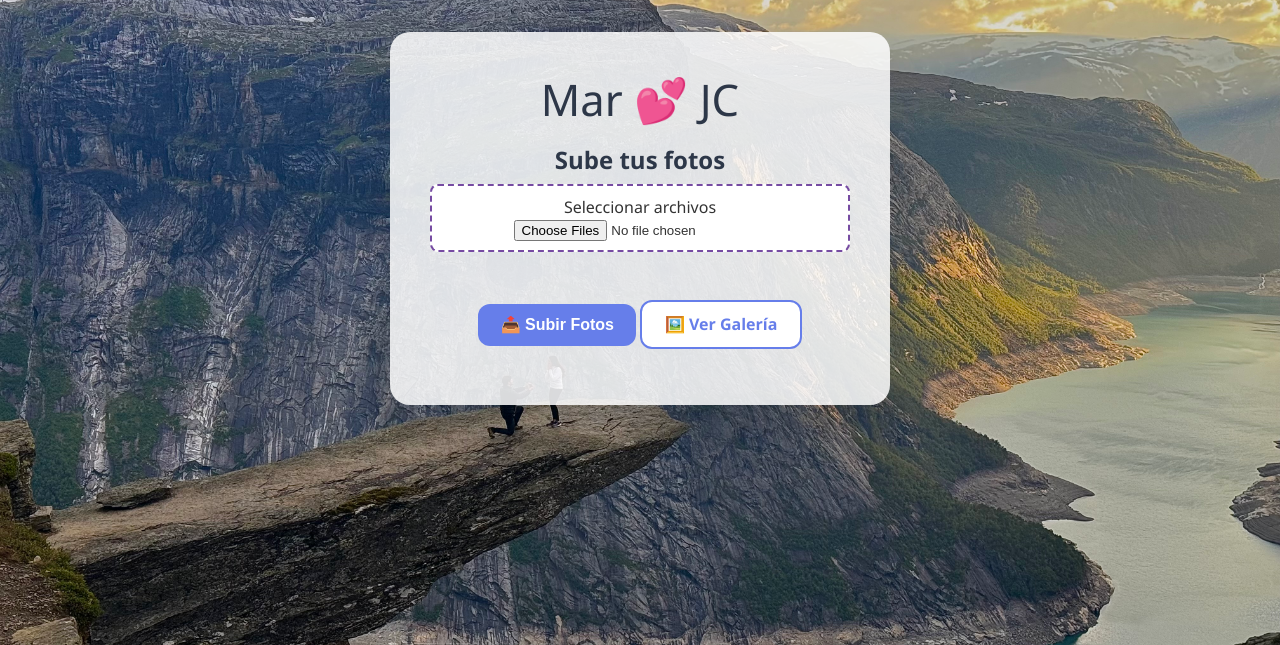
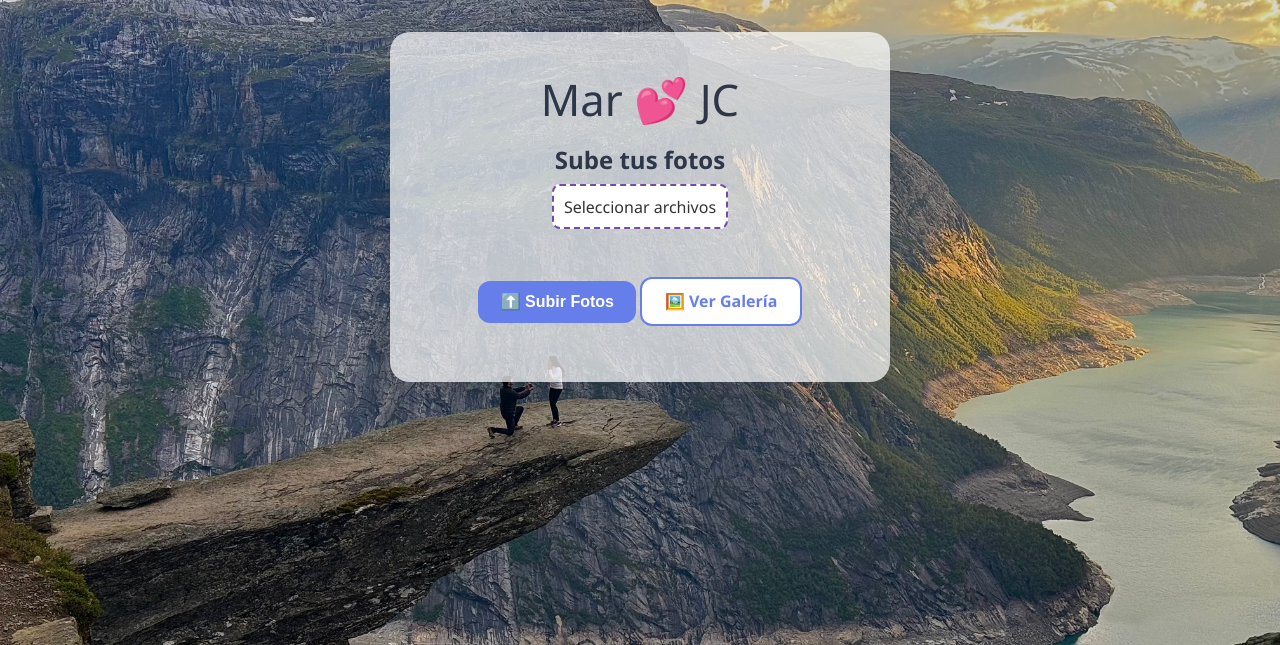
Before and after one commit to Nanrehr/fotos-boda, a Flask app: page / in a window 1280 px wide. Shown: the top 645 px of the page. Run offline with Flask 3, Linux system fonts and the light colour scheme.

Commit message:
Actualizar upload.html yaaaa

```diff
--- a/templates/upload.html
+++ b/templates/upload.html
@@ -16,7 +16,7 @@
     }
 
     .header {
-      background: rgba(255,255,255,0.85); /* Más opaco para mejor visibilidad */
+      background: rgba(255,255,255,0.7);
       border-radius: 20px;
       padding: 2.5rem;
       max-width: 500px;
@@ -48,9 +48,12 @@
       text-align: center;
       border: 2px dashed #764ba2;
       cursor: pointer;
+      display: inline-block;
       margin-bottom: 1rem;
-      display: inline-block;
-      width: 100%;
+    }
+
+    .custom-file-label input {
+      display: none;
     }
 
     .btn {
@@ -70,7 +73,6 @@
     .btn-primary {
       background: #667eea;
       color: #fff;
-      margin-top: 1rem;
     }
 
     .btn-secondary {
@@ -114,31 +116,24 @@
 
     <label class="custom-file-label">
       Seleccionar archivos
-      <input type="file" id="fotos" accept="image/*" multiple onchange="previsualizar()" />
+      <input type="file" id="fotos" accept="image/*" multiple onchange="mostrarPrevisualizacion()" />
     </label>
 
     <div class="preview" id="preview"></div>
 
-    <button class="btn btn-primary" onclick="subirFotos()">📤 Subir Fotos</button>
-
+    <button class="btn btn-primary" onclick="subirFotos()">⬆️ Subir Fotos</button>
     <a href="/gallery" class="btn btn-secondary">🖼️ Ver Galería</a>
 
     <div class="messages" id="mensajes"></div>
   </section>
 
   <script>
-    let archivosSeleccionados = [];
-
-    function previsualizar() {
+    function mostrarPrevisualizacion() {
       const input = document.getElementById('fotos');
       const preview = document.getElementById('preview');
-      const mensajes = document.getElementById('mensajes');
-      archivosSeleccionados = Array.from(input.files);
+      preview.innerHTML = '';
 
-      preview.innerHTML = '';
-      mensajes.innerHTML = '';
-
-      archivosSeleccionados.forEach(file => {
+      Array.from(input.files).forEach(file => {
         const reader = new FileReader();
         reader.onload = e => {
           const img = document.createElement('img');
@@ -150,31 +145,32 @@
     }
 
     function subirFotos() {
+      const input = document.getElementById('fotos');
       const mensajes = document.getElementById('mensajes');
+      const files = input.files;
 
-      if (archivosSeleccionados.length === 0) {
-        mensajes.innerHTML = '<span class="error">❗️ No has seleccionado fotos</span>';
+      if (!files.length) {
+        mensajes.innerHTML = '<span class="error">❗Selecciona al menos una foto</span>';
         return;
       }
 
-      mensajes.innerHTML = '⌛ Subiendo fotos...';
+      const formData = new FormData();
+      Array.from(files).forEach(file => formData.append('fotos', file));
+      mensajes.innerHTML = '<span class="info">⌛ Subiendo fotos...</span>';
 
-      let subidas = 0;
-      archivosSeleccionados.forEach((file, index) => {
-        const individualForm = new FormData();
-        individualForm.append('fotos', file);
-
-        fetch('/upload', {
-          method: 'POST',
-          body: individualForm
-        }).then(() => {
-          subidas++;
-          if (subidas === archivosSeleccionados.length) {
-            mensajes.innerHTML = '<span class="success">✅ Todas las fotos se han subido</span>';
-          }
-        }).catch(() => {
-          mensajes.innerHTML = '<span class="error">❌ Error al subir alguna foto</span>';
-        });
+      fetch('/upload', {
+        method: 'POST',
+        body: formData
+      })
+      .then(res => {
+        if (res.redirected) {
+          window.location.href = res.url;
+        } else {
+          mensajes.innerHTML = '<span class="success">✅ Fotos subidas con éxito</span>';
+        }
+      })
+      .catch(() => {
+        mensajes.innerHTML = '<span class="error">❌ Error al subir las fotos</span>';
       });
     }
   </script>
```
